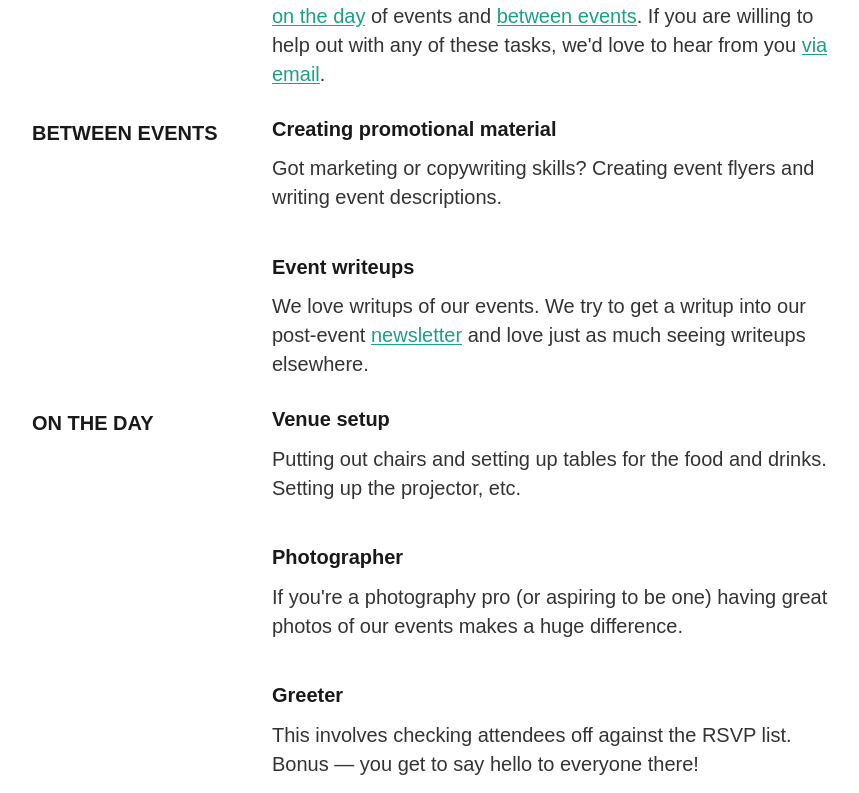
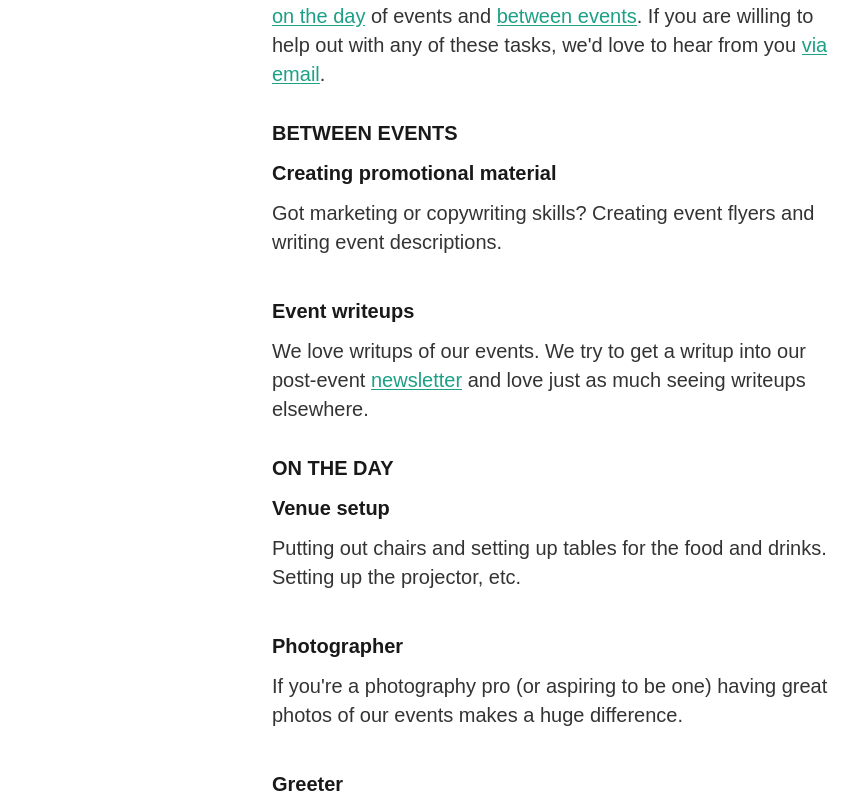
Before and after one commit to quantsquills/quantsquills.com, a SvelteKit app: page /volunteer in a window 1280 px wide. Shown: the part 509-1302 px from the top of the page, without its empty margins (208-1067 px from the left). Built offline with nearby package versions, Linux system fonts and the light colour scheme; a web font is replaced by a local one.

Commit message:
Fix build issues and enable prerendering globally

```diff
--- a/src/routes/(pages)/volunteer/+page.svelte
+++ b/src/routes/(pages)/volunteer/+page.svelte
@@ -30,7 +30,8 @@
         >via email</a
       >.</p>
   </div>
-	<SectionTitle name="#organising-help">Between events</SectionTitle>
+  <div id="organising-help">
+    <SectionTitle>Between events</SectionTitle>
     <div>
       <h4>Creating promotional material</h4>
       <p
@@ -38,15 +39,17 @@
         event descriptions.</p>
       <h4>Event writeups</h4>
       <p
-			>We love writups of our events. We try to get a writup into our post-event <a
-				href="/newsletter">newsletter</a> and love just as much seeing writeups elsewhere.</p>
+        >We love writups of our events. We try to get a writup into our
+        post-event <a href="/newsletter">newsletter</a> and love just as much seeing
+        writeups elsewhere.</p>
     </div>
-	<SectionTitle name="#event-help">On the day</SectionTitle>
+    <div id="event-help" />
+    <SectionTitle>On the day</SectionTitle>
     <div>
       <h4>Venue setup</h4>
       <p
-			>Putting out chairs and setting up tables for the food and drinks. Setting
-			up the projector, etc.</p>
+        >Putting out chairs and setting up tables for the food and drinks.
+        Setting up the projector, etc.</p>
       <h4>Photographer</h4>
       <p
         >If you're a photography pro (or aspiring to be one) having great photos
@@ -56,14 +59,15 @@
         >This involves checking attendees off against the RSVP list. Bonus — you
         get to say hello to everyone there!</p>
       <h4>Cammo</h4>
-		<p>Do you have sound/video recording skills (or a desire to build them?)</p>
+      <p
+        >Do you have sound/video recording skills (or a desire to build them?)</p>
       <h4>Live tweeting</h4>
       <p
         >Live tweet the event either from your own account, or we can give you
         access to @HacksHackersBrisbane for the night.</p>
       <h4>Packing up</h4>
       <p
-			>Many hands make light work when packing up at the end of an event. If you
-			can hang around for a bit that would be awesome.</p>
+        >Many hands make light work when packing up at the end of an event. If
+        you can hang around for a bit that would be awesome.</p>
     </div>
-</PageBody>
+  </div></PageBody>
--- /dev/null
+++ b/src/routes/+layout.ts
@@ -0,0 +1 @@
+export const prerender = true;
```
Lines whose indentation alone changed are shown as unchanged.
